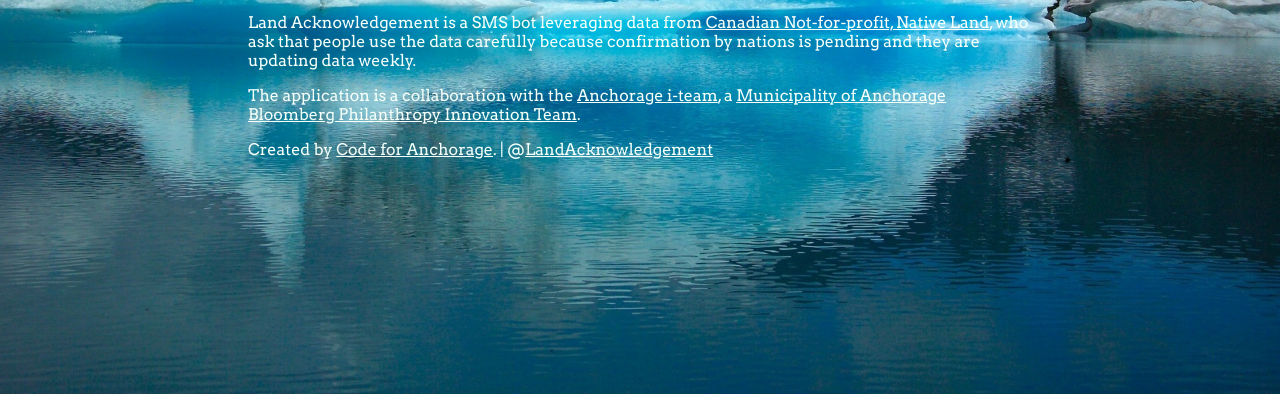
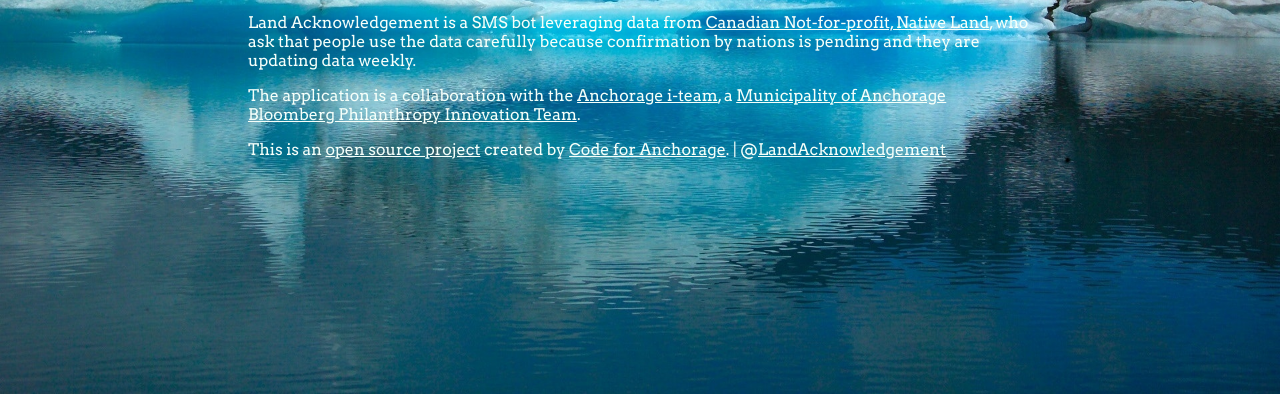
Before and after one commit to codeforanchorage/land_acknowledgement, a plain HTML site: page docs/index.html in a window 1280 px wide. Shown: the part 406-800 px from the top of the page. Drawn offline with Linux system fonts and the light colour scheme.

Commit message:
Add link to GitHub repo

```diff
--- a/docs/index.html
+++ b/docs/index.html
@@ -27,7 +27,7 @@
                 who ask that people use the data carefully because confirmation by nations is pending and they are updating data weekly.</p>
             <p>The application is a collaboration with the <a href="https://medium.com/anchorage-i-team">Anchorage i-team</a>, a <a href="http://www.muni.org/pages/default.aspx">Municipality of Anchorage</a>
                 <a href="https://www.bloomberg.org/program/government-innovation/innovation-teams/#overview">Bloomberg Philanthropy Innovation Team</a>.</p>
-            <p>Created by <a href="http://codeforanchorage.org">Code for Anchorage</a>. | @<a href="https://www.facebook.com/LandAcknowledgement/">LandAcknowledgement</a></p>
+            <p>This is an <a href="https://github.com/codeforanchorage/land_acknowledgement">open source project</a> created by <a href="http://codeforanchorage.org">Code for Anchorage</a>. | @<a href="https://www.facebook.com/LandAcknowledgement/">LandAcknowledgement</a></p>
         </div>
     </body>
 </html>
```
